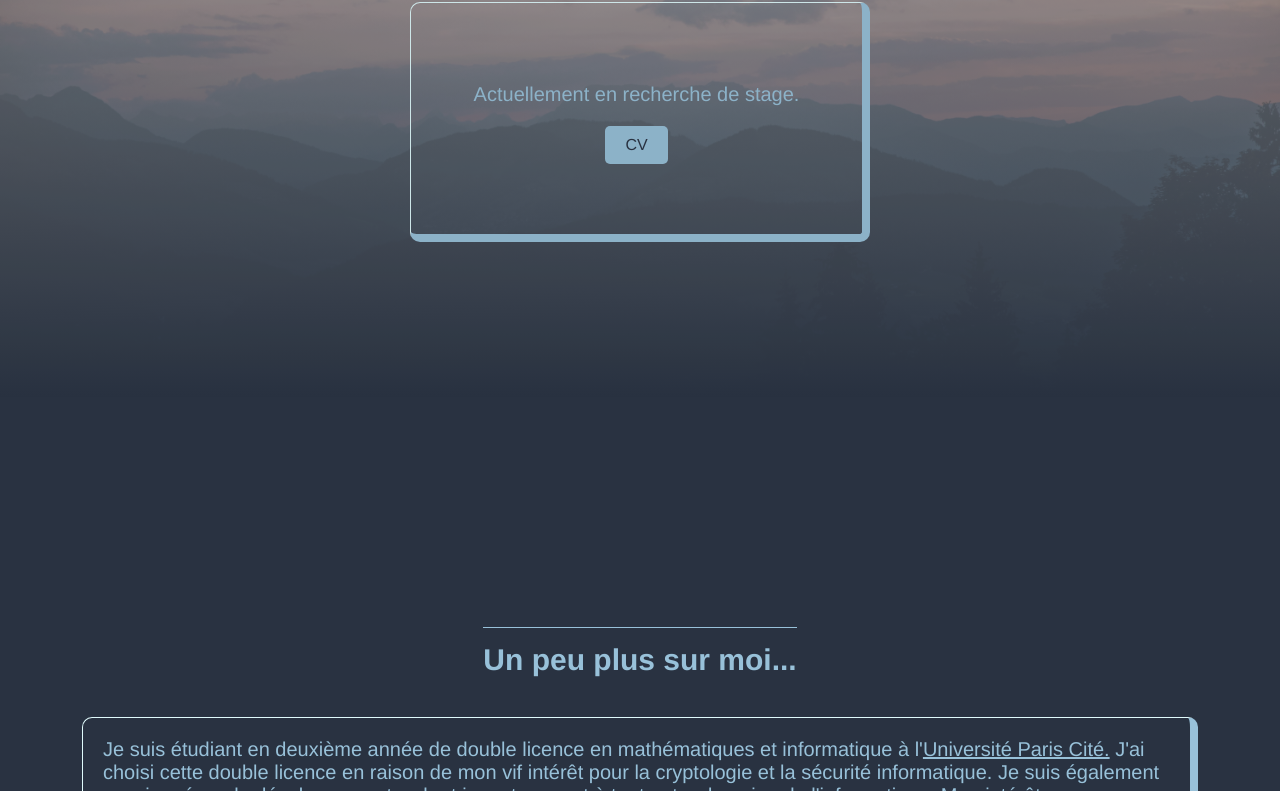
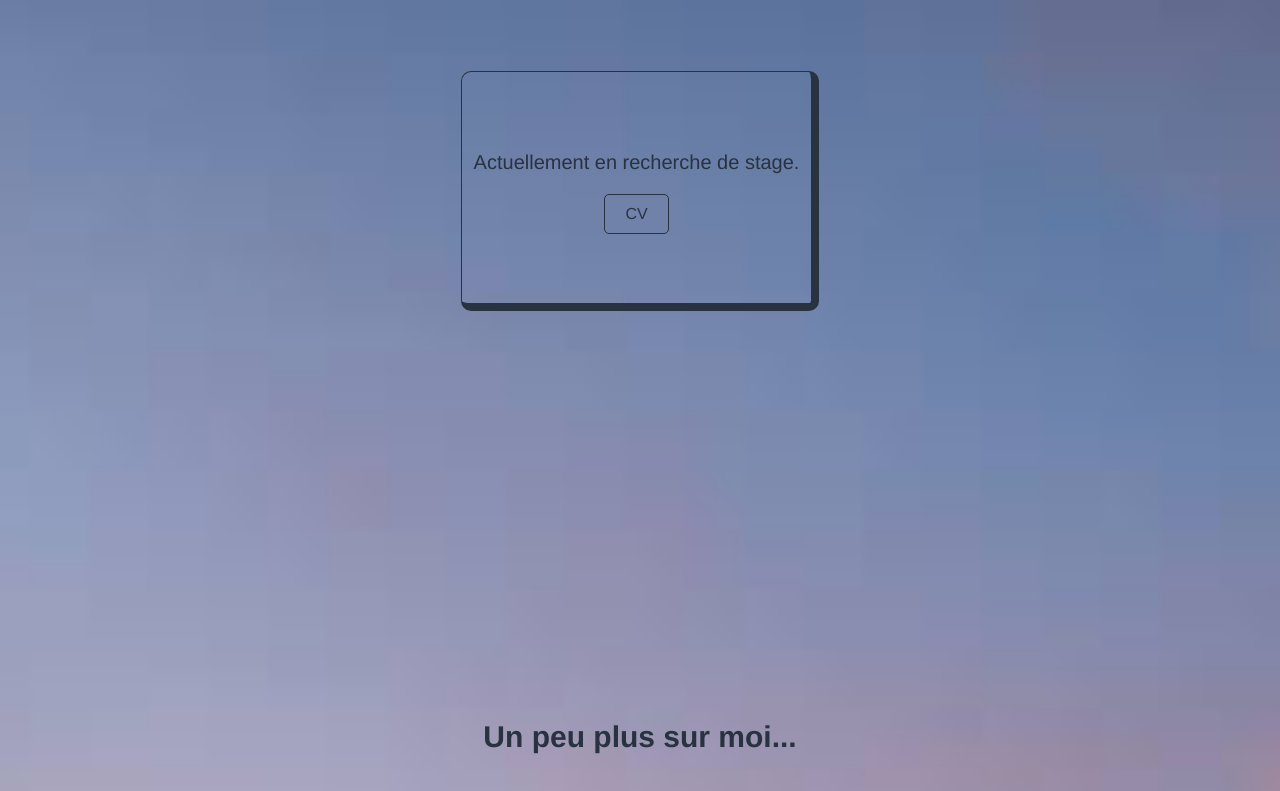
Before and after one commit to Blurr327/mohamed-ben, a plain HTML site: page index.html in a window 1280 px wide. Shown: the part 483-1274 px from the top of the page. Drawn offline with Linux system fonts and the light colour scheme.

Commit message:
feat: add new background and improve style

```diff
--- a/index.html
+++ b/index.html
@@ -8,10 +8,10 @@
     <nav>
         <h2><a id="logo" href="#">Mohamed<br>BEN EL MOSTAPHA</a></h2>
         <ul>
-            <li class="text"><a href="#about">A propos</a></li>
-            <li class="text"><a href="#skills">Compétences</a></li>
-            <li class="text"><a href="#projects">Projets</a></li>
-            <li class="text"><a href="#contact">Contact</a></li>
+            <li class="light"><a href="#about">A propos</a></li>
+            <li class="light"><a href="#skills">Compétences</a></li>
+            <li class="light"><a href="#projects">Projets</a></li>
+            <li class="light"><a href="#contact">Contact</a></li>
         </ul>
     </nav>
     <script src="https://kit.fontawesome.com/01adcd1d2c.js" crossorigin="anonymous"></script>
@@ -20,7 +20,7 @@
 <div id="header">
     <div class="container">
         <div id="header-text">
-            <p class="text">
+            <p>
                 Je suis
             </p>
             <h1>
@@ -31,16 +31,16 @@
             <p class="text">
                 Actuellement en recherche de stage.
             </p>
-            <a href="images/CV.pdf" download    class="btn">CV</a>
+            <a href="images/CV.pdf" download  class="btn">CV</a>
         </div>
     </div>
 </div>
 <!--- about section --->
 <div id="about" class="section">
     <div class="container">
-        <h2 class="section-title text">Un peu plus sur moi...</h2>
+        <h2 class="section-title">Un peu plus sur moi...</h2>
         <p class="text section-text bordershadow">
-            Je suis étudiant en deuxième année de double licence en mathématiques et informatique à l'<a href="https://u-paris.fr/" target="_blank" rel=”noopen noreffer”>Université Paris Cité.</a>
+            Je suis étudiant en deuxième année de double licence en mathématiques et informatique à l'<a href="https://u-paris.fr/"  class="dark" target="_blank" rel=”noopen noreffer”>Université Paris Cité.</a>
             J'ai choisi cette double licence en raison de mon vif intérêt pour la cryptologie et la sécurité informatique.
             Je suis également passionné par le développement web et je reste ouvert à tout autre domaine de l'informatique.
              Mon intérêt pour l'informatique a commencé au lycée.
@@ -103,6 +103,6 @@
     </p>
 </div>
 
-
+<!-- Projets -->
 </body>
 </html>
--- a/style.css
+++ b/style.css
@@ -6,9 +6,24 @@
 }
 
 body {
-    background-color: #293241;
+    background-image:
+    url('images/pfbg.jpg');
+    background-size: cover;
+    background-position: center;
+    opacity: 1;
 }
 
+html {
+    box-sizing: border-box;
+  }
+
+*, *:before, *:after {
+    box-sizing: inherit;
+}
+
+h3, h2, h1, p {
+    color: #293241;
+}
 #header-text {
     animation: fadeInAnimation ease 3s;
     animation-iteration-count: 1;
@@ -34,10 +49,6 @@ p{
     display: inline-block;
     padding: 10px;
 }
-.section {
-    height: 50vh;
-    margin: 20px;
-}
 
 p.section-text {
     font-size: 20px;
@@ -50,24 +61,25 @@ p.section-text {
     display: inline-block;
     font-size: 30px;
     font-weight: 600;
-    color: #98c1d9;
     margin-bottom: 20px;
     margin-top: 20px;
     padding-top:15px;
-    border-top:#98c1d9 1px solid;
 
 }
+
 .bordershadow {
-    border-top: 1px solid #e0fbfc;
-    border-left: 1px solid #e0fbfc;
-    border-right: 8px solid #98c1d9;
-    border-bottom: 8px solid #98c1d9;
+    border-top: 1px solid #293241;
+    border-left: 1px solid #293241;
+    border-right: 8px solid #293241;
+    border-bottom: 8px solid #293241;
     border-radius:10px;
+    background-color: rgba(#3d5a80, 1);
+
 }
 
 .btn {
-    background: #98c1d9;
     color: #293241;
+    border: 1px solid #293241;
     padding: 10px 20px;
     border-radius: 5px;
     text-decoration: none;
@@ -77,12 +89,13 @@ p.section-text {
 }
 
 .btn:hover {
-    background: #e0fbfc;
-    color: #293241;
+    background-color: #293241;
+    color: #e0fbfc;
 }
 
 a {
     color: #98c1d9;
+    transition:0.5s;
 }
 
 a:hover {
@@ -91,32 +104,15 @@ a:hover {
 
 /* header section */
 
-#header {
-    width: 100%;
-    height:90vh;
-}
-
-#header .container {
-    background-image:
-    linear-gradient(to top, rgba(41, 50, 65, 1), rgba(255, 255, 255, 0.5)),
-    url('images/background.jpg');
-    background-size: cover;
-    background-position: center;
-    opacity: 0.9;
-}
 .container {
-    padding: 10px 5%;
-    height: 90vh;
+    padding: 0px 15%;
+    height:100vh;
     display: flex;
     justify-content: center;
     align-items: center;
     flex-direction: column;
-    background: #293241;
 }
 
-.text {
-    color: #98c1d9
-}
 nav {
     z-index: 1000;
     overflow: hidden;
@@ -223,7 +219,7 @@ nav ul li a:hover::after {
 
 #currently:hover {
     transform: translateY(-5px);
-    background:rgba(41, 50, 65, 0.5);
+    background-color: rgb(152, 193, 217, 0.5);
 }
 
 /* about section */
@@ -232,10 +228,11 @@ nav ul li a:hover::after {
 /* skills section */
 
 #languages {
-    width: 100%;
+    width: 35%;
+    height: 30vh;
     display: grid;
     grid-template-columns: repeat(3, 1fr);
-    grid-gap: 40px;
+    gap: 10px;
 }
 
 .language-section {
@@ -243,17 +240,10 @@ nav ul li a:hover::after {
     justify-content: center;
     align-items: center;
     flex-direction: column;
-    background: #98c1d9;
-    padding: 20px;
-    border-radius: 10px;
     transition: 0.7s;
+    border-color: #e0fbfc;
 }
 
 .language-section:hover {
     transform: translateY(-5px);
-    background: #e0fbfc;
 }
-
-.language-section h3{
-    color: #293241;
-}
```
Also changed, not shown: images/background.jpg (deleted), images/pfbg.jpg (added).
